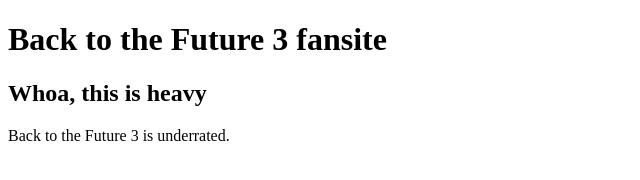
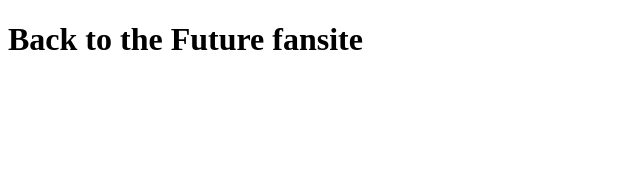
Before and after one commit to owenkcraig/my-first-git-repo, a plain HTML site: page index.html in a window 1280 px wide. Shown: the whole page, without its empty margins (0-640 px from the left). Drawn offline with Linux system fonts and the light colour scheme.

Commit message:
Reverted to d276cfe.

```diff
--- a/index.html
+++ b/index.html
@@ -1,14 +1,15 @@
 <!DOCTYPE html>
 <html lang="en">
+
 <head>
     <meta charset="UTF-8">
     <meta http-equiv="X-UA-Compatible" content="IE=edge">
     <meta name="viewport" content="width=device-width, initial-scale=1.0">
     <title>Document</title>
 </head>
+
 <body>
-    <h1>Back to the Future 3 fansite</h1>
-    <h2>Whoa, this is heavy</h2>
-    <p>Back to the Future 3 is underrated.</p>
+    <h1>Back to the Future fansite</h1>
 </body>
+
 </html>
```
